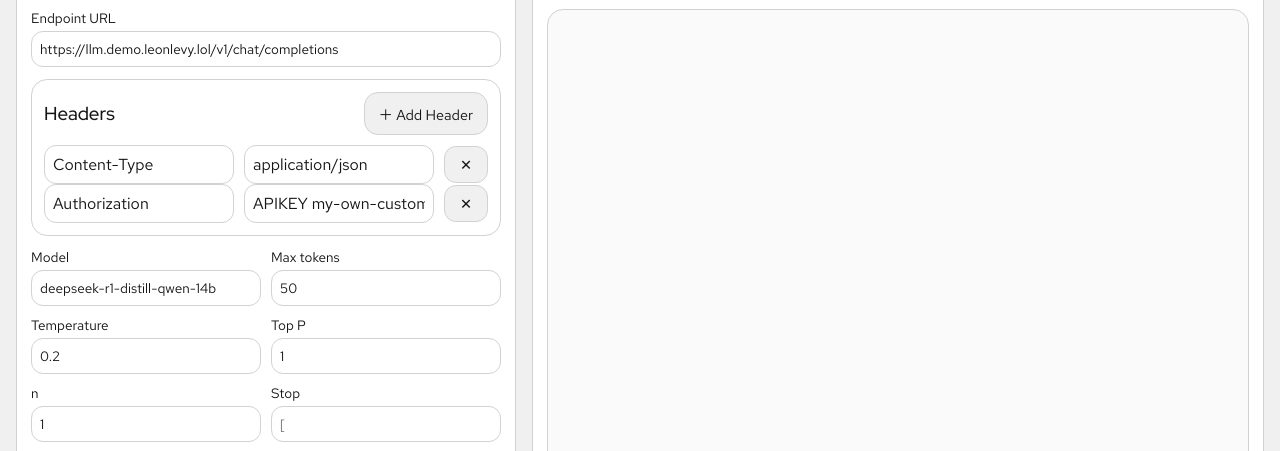
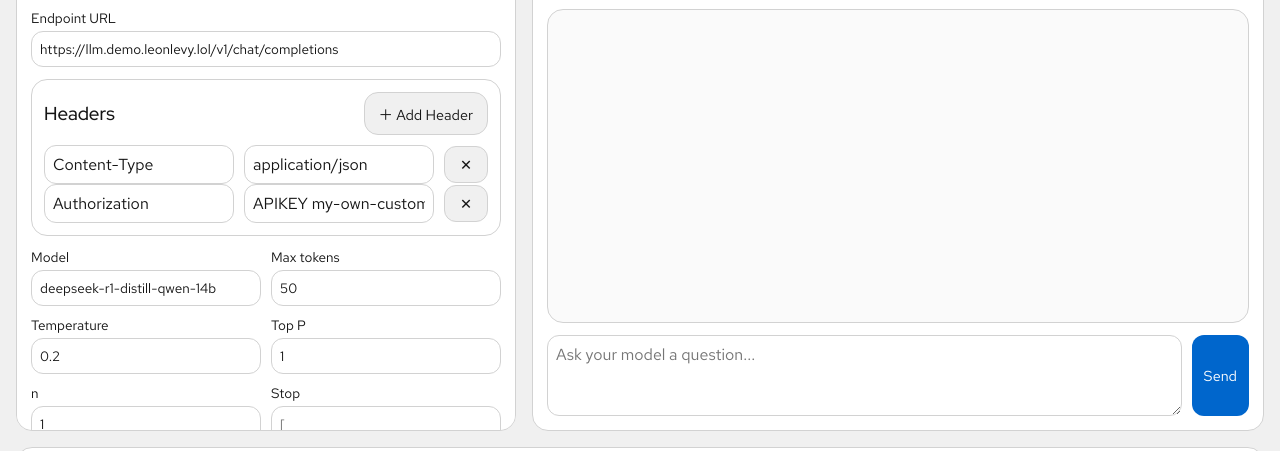
Before and after one commit to bugbiteme/llm-playground, a website: page public/index.html in a window 1280 px wide. Shown: the part 186-637 px from the top of the page. Drawn offline with Linux system fonts and the light colour scheme; no server answers.

Commit message:
rl status window

```diff
--- a/public/styles.css
+++ b/public/styles.css
@@ -128,11 +128,11 @@ header p {
 main {
   display: grid;
   grid-template-columns: minmax(500px, 500px) 1fr;
+  grid-template-rows: calc(100vh - 280px) auto auto;
   gap: 16px;
   padding: 16px;
   flex: 1;
   min-height: 0;
-  overflow: hidden;
 }
 
 .panel {
@@ -378,7 +378,6 @@ button.secondary:hover {
   border-radius: 16px;
   background: var(--chat-window-bg);
   min-height: 200px;
-  max-height: calc(100vh - 340px);
   transition: background 0.2s ease, border-color 0.2s ease;
 }
 
```
